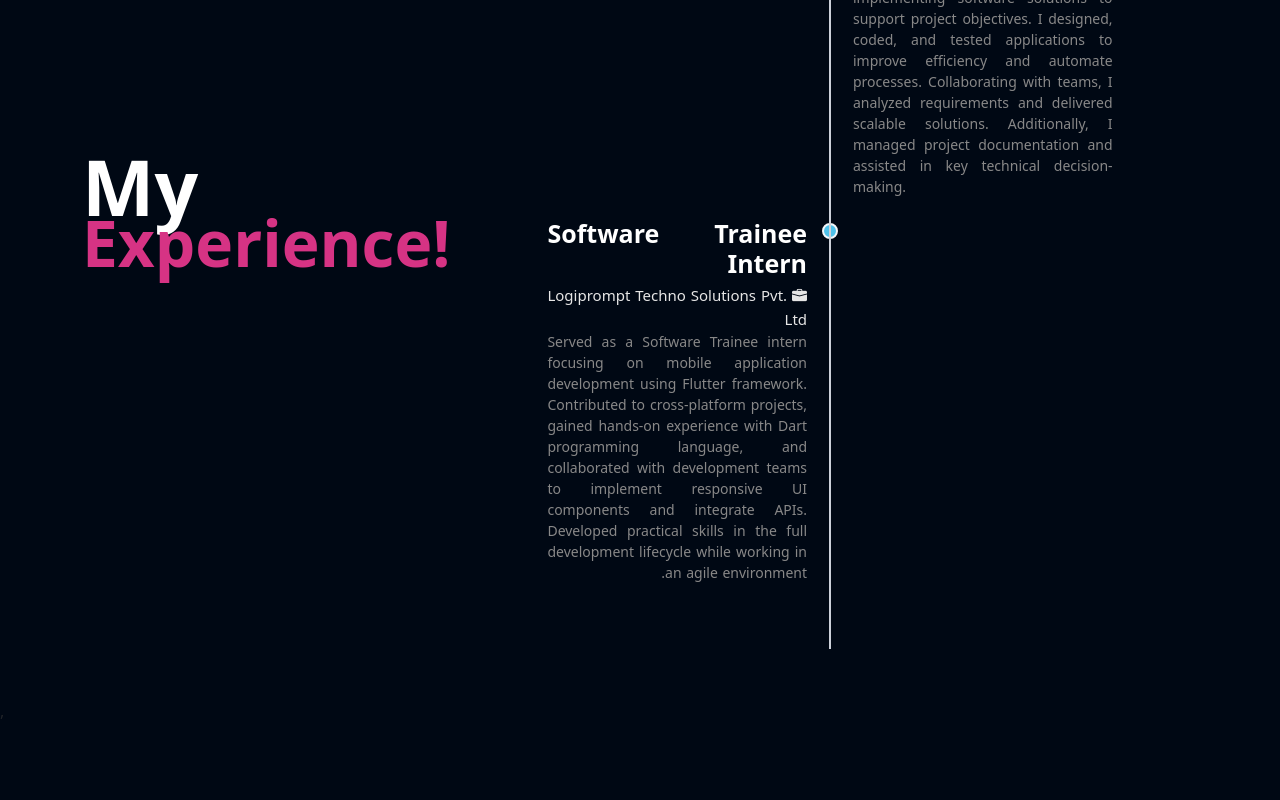
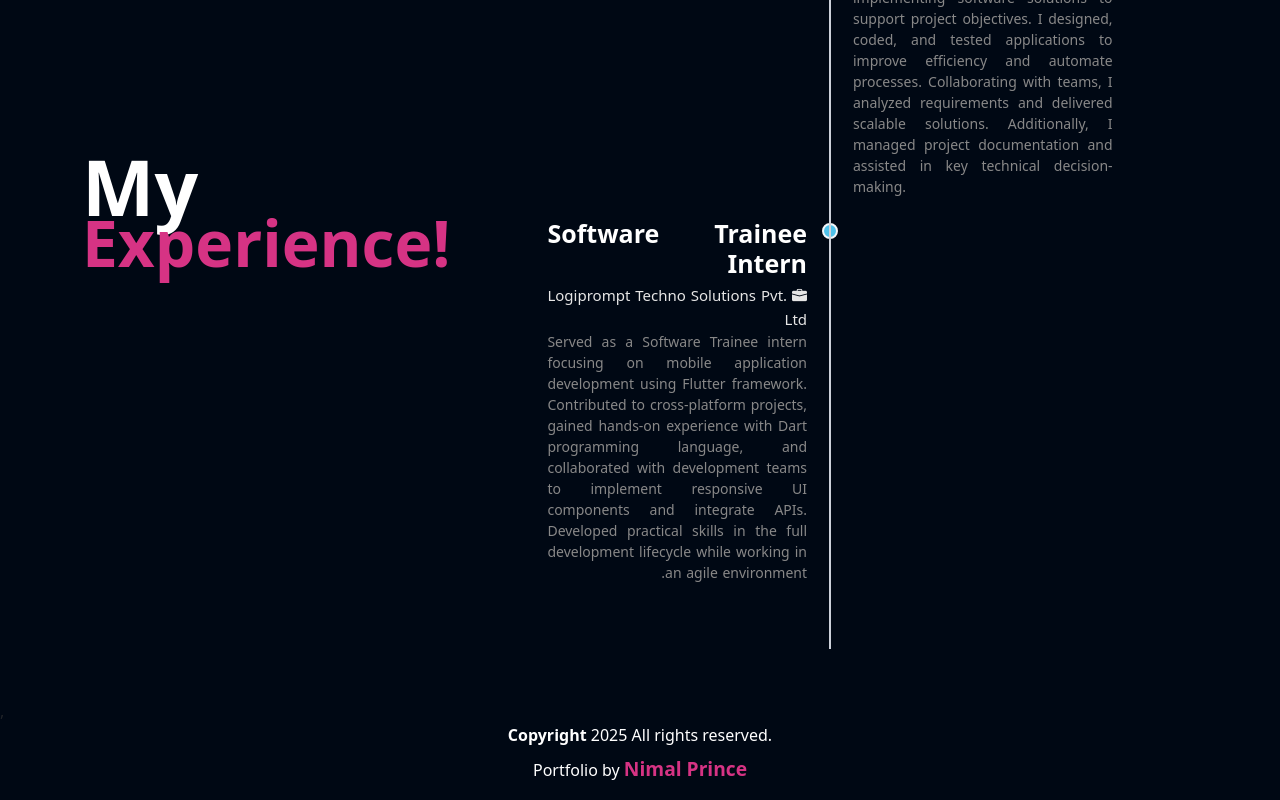
Before and after one commit to Nimal-dev/Portfolio_v2, a React (Vite) app: page / in a window 1280 px wide. Shown: the part 2201-3001 px from the top of the page. Before the commit the page ends 2924 px from the top, so only its background shows below. Built offline with nearby package versions, Linux system fonts and the light colour scheme; a web font is replaced by a local one.

Commit message:
added footer and updated logo

```diff
--- a/index.html
+++ b/index.html
@@ -2,7 +2,7 @@
 <html lang="en">
   <head>
     <meta charset="UTF-8" />
-    <link rel="icon" type="image/svg+xml" href="./src/assets/NP_logo_white.png" />
+    <link rel="icon" type="image/svg+xml" href="./src/assets/NP_logo.png" />
     <meta name="viewport" content="width=device-width, initial-scale=1.0" />
     <title>Nimal Prince</title>
 
--- a/src/App.css
+++ b/src/App.css
@@ -592,3 +592,54 @@ body::before {
      direction: ltr;
   }
 }
+
+
+
+
+
+
+
+
+
+
+
+
+
+
+
+
+
+
+
+
+
+
+
+
+
+
+
+
+
+
+
+
+
+/* Footer Section */
+#footer{
+  background-color: #000814;
+  backdrop-filter: blur(50px);
+}
+.footer-cr{
+  color: #fff;
+}
+
+.footer-pb{
+  color:#fff;
+}
+.footer-pb a{
+  text-decoration: none;
+  color: #d63384;
+  font-size: 1.2rem;
+  font-weight: 800;
+}
--- a/src/components/Home.jsx
+++ b/src/components/Home.jsx
@@ -7,6 +7,7 @@ import Skills from "./Sections/Skills";
 import Experience from "./Sections/Experience";
 import 'aos/dist/aos.css';
 import AOS from 'aos';
+import Footer from "./common/Footer";
 
 
 
@@ -20,6 +21,7 @@ function Home() {
         <About/>,
         <Skills/>,
         <Experience/>,
+        <Footer/>
         </>
     );
 
--- a/src/components/common/Footer.jsx
+++ b/src/components/common/Footer.jsx
@@ -6,25 +6,15 @@ function Footer() {
     return(
         <>
          {/* <!-- Footer --> */}
-        <footer className="footer" style="align-items: center;">
-            <div className="footer-left"  data-aos-duration="800">
-                <h1 className="ektha-footer-text">EKTHA'25</h1>
-                <div className="social-icons">
-                    <a href="https://www.instagram.com/ektha.25?igsh=MWlvNXhkNHpyZDhsNA=="><i
-                            className="bi bi-instagram"></i></a>
-                    <a href="#"><i className="bi bi-facebook"></i></a>
-                    <a href="#"><i className="bi bi-twitter-x"></i></a>
+        <footer id="footer">
+            <div className="container">
+                <div className="row">
+                    <div className="col-lg-8 mx-auto text-center mb-3">
+                        <p className="mb-2 footer-cr"><strong>Copyright</strong> 2025 All rights
+                        reserved.</p>
+                        <p className="mb-0 footer-pb">Portfolio by <a href="#">Nimal Prince</a></p>
+                    </div>
                 </div>
-                <p>2025 © All Rights Reserved</p>
-            </div>
-
-            {/* <!-- Google Map Location of the EVENT --> */}
-            <div className="evntloc text-center" data-aos="fade-left" data-aos-duration="800">
-                <h3>Event Location</h3>
-                <iframe
-                    src="https://www.google.com/maps/embed?pb=!1m14!1m8!1m3!1d2353.900921398768!2d76.739573!3d8.800327!3m2!1i1024!2i768!4f13.1!3m3!1m2!1s0x3b05e6737fb08e1d%3A0xe9a7bc5ee867b5af!2sUKF%20College%20of%20Engineering%20and%20Technology!5e1!3m2!1sen!2sus!4v1740565553929!5m2!1sen!2sus"
-                    width="600" height="300" style="border:0;" allowfullscreen="true" loading="lazy"
-                    referrerpolicy="no-referrer-when-downgrade"></iframe>
             </div>
         </footer>
         </>
```
Also changed, not shown: src/assets/NP_logo.png.
